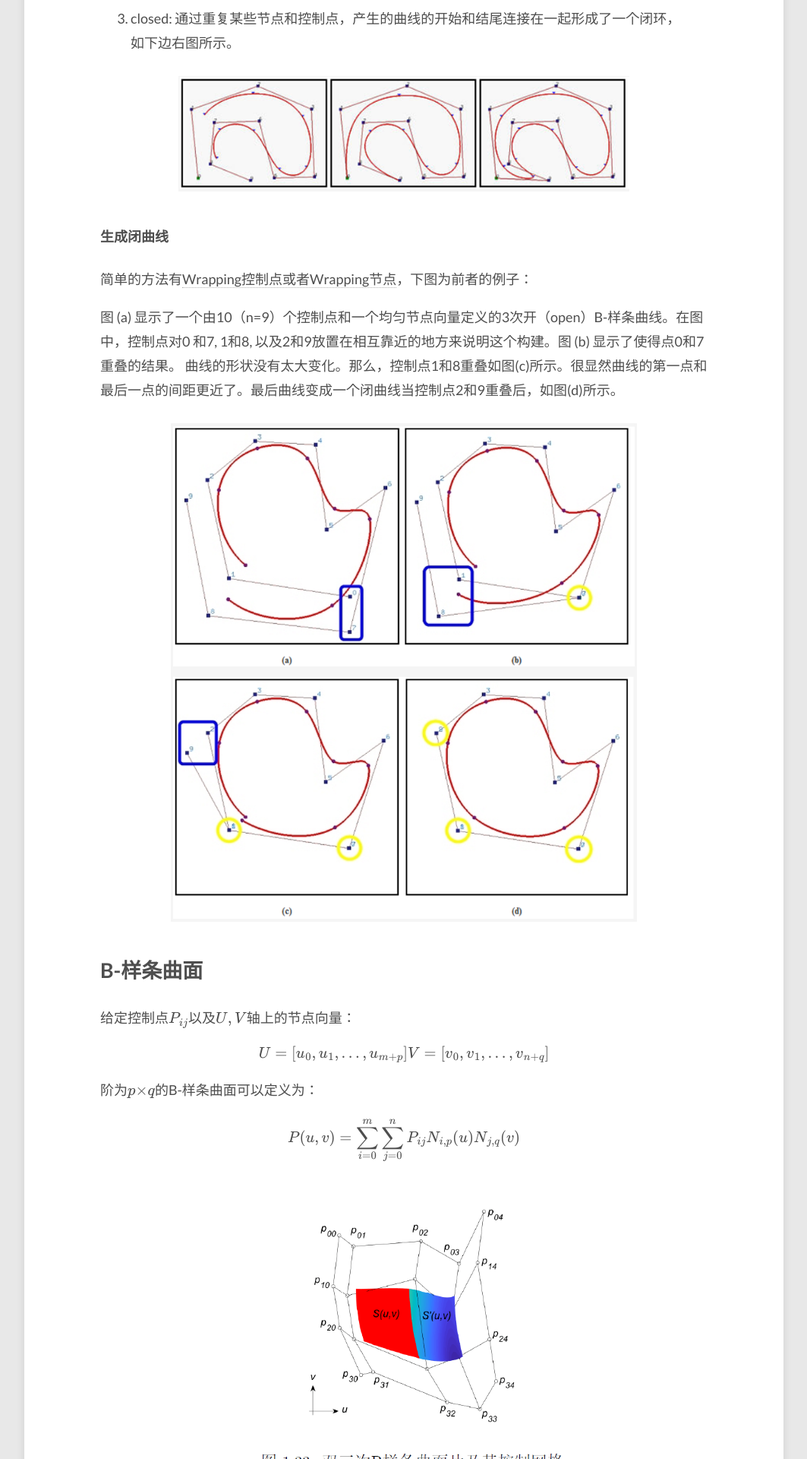
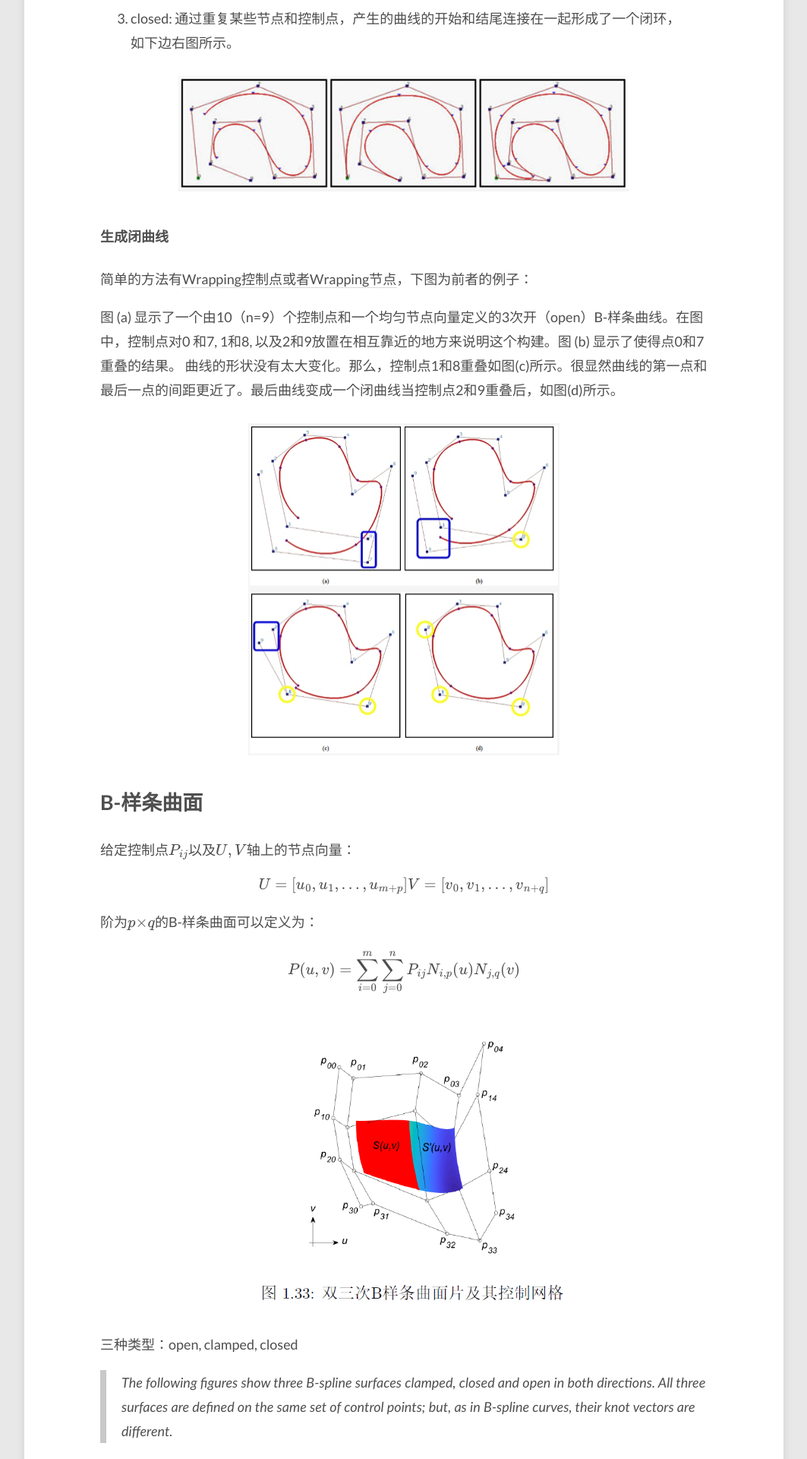
Before and after one commit to E0HYL/BLOG-OF-E0, a Jekyll site: the page built from _posts/2020-05-31-BSpline.md, in a window 1280 px wide. Shown: the part 4480-6400 px from the top of the page at 76% size, without its empty margins (108-1171 px from the left). Built offline with Jekyll 4.4.1, drawn with Linux system fonts in a browser that asks for light colours; nearby versions of some CDN libraries; formulas are drawn with MathJax 3; comment, search, counter and statistics services are not loaded.

Commit message:
go to sleep after this modification！

```diff
--- a/_posts/2020-05-31-BSpline.md
+++ b/_posts/2020-05-31-BSpline.md
@@ -99,7 +99,7 @@ $$C(u)=\sum_{i=0}^{n}N_{i,p}(u)P_i$$
 
 图 (a) 显示了一个由10（n=9）个控制点和一个均匀节点向量定义的3次开（open）B-样条曲线。在图中，控制点对0 和7, 1和8, 以及2和9放置在相互靠近的地方来说明这个构建。图 (b) 显示了使得点0和7重叠的结果。 曲线的形状没有太大变化。那么，控制点1和8重叠如图(c)所示。很显然曲线的第一点和最后一点的间距更近了。最后曲线变成一个闭曲线当控制点2和9重叠后，如图(d)所示。
 
-<figure><img src="{{ site.url }}/images/B-Spline/wrapping1.png" alt="image-20200531011205169" style="zoom:75%;" /></figure>
+<figure><img src="{{ site.url }}/images/B-Spline/wrapping1.png" alt="image-20200531011205169" style="zoom:50%;" /></figure>
 
 ## B-样条曲面
 
@@ -117,7 +117,7 @@ $$P(u,v) = \sum_{i=0}^m \sum_{j=0}^n P_{ij}N_{i,p}(u)N_{j,q}(v)$$
 
 >The following figures show three B-spline surfaces clamped, closed and open in both directions. All three surfaces are defined on the same set of control points; but, as in B-spline curves, their knot vectors are different.
 
-<figure><img src="{{ site.url }}/images/B-Spline/image-20200531014040764.png" alt="image-20200531014040764" style="zoom:60%;" /></figure>
+<figure><img src="{{ site.url }}/images/B-Spline/image-20200531014040764.png" alt="image-20200531014040764" style="zoom:85%;" /></figure>
 
 
 
```
